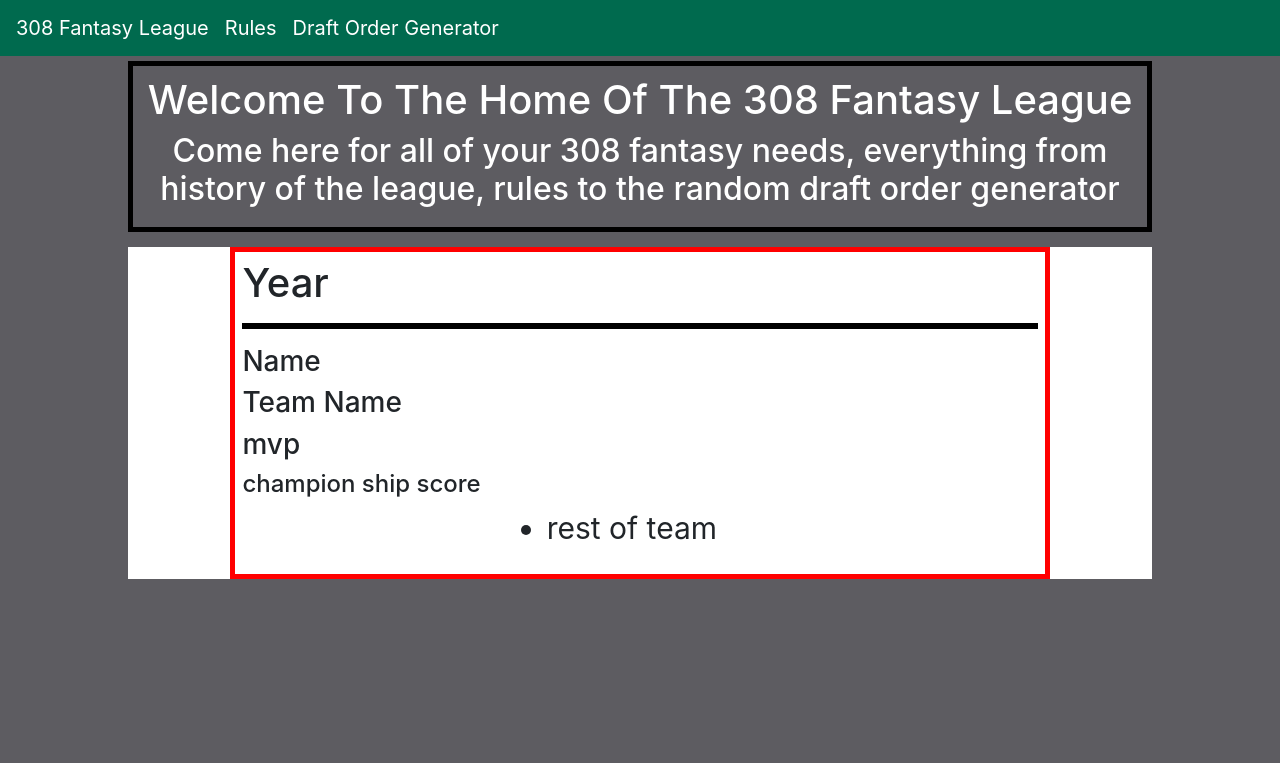
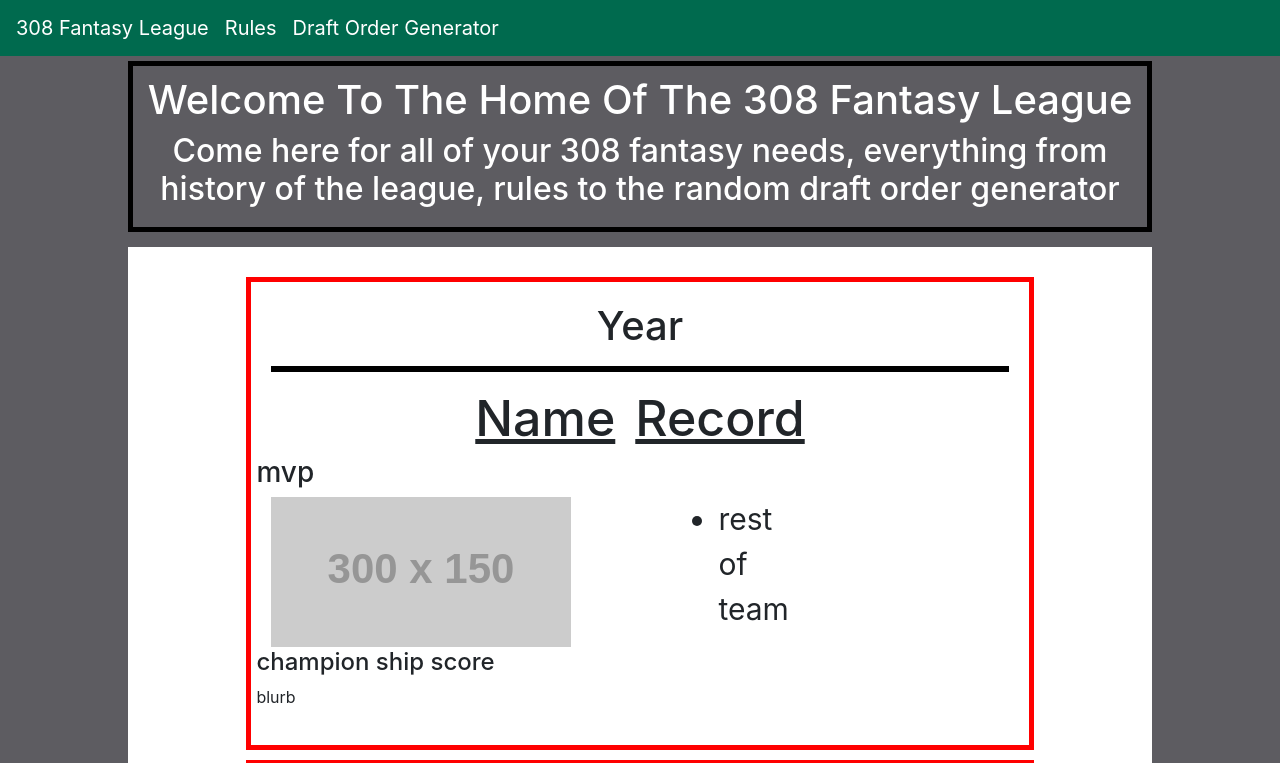
Before and after one commit to cfech/React-Fantasy, a React (Create React App) app in the folder client/: page / in a window 1280 px wide. Shown: the top 763 px of the page. Built offline with nearby package versions, Linux system fonts and the light colour scheme.

Commit message:
added wireframe for championship card

```diff
--- a/client/src/components/pastChampions/champs.js
+++ b/client/src/components/pastChampions/champs.js
@@ -1,21 +1,44 @@
 import React from "react"
 import './style.css'
 
-function Champs() {
+function Champs(props) {
     return (
 
-    <div className = "champDiv">
-    <h1>Year</h1>
-    <hr/>
-    <h3>Name</h3>
-    <h3>Team Name </h3>
-    <h3>mvp</h3>
-    <h4>champion ship score</h4>
-    <ul>
-        <li>rest of team</li>
-    </ul>
+        <div className="champDiv">
+            <h1 className="h1year">Year</h1>
+            <hr />
 
-    </div>
+            <div className="row nameRecord">
+                <h3 className="NameH3">Name</h3>
+                <h3 className="RecordH3">Record</h3>
+            </div>
+
+            <div className="row">
+                <h3>mvp</h3>
+            </div>
+
+            <div className="row">
+                <div className="col-5">
+                    <img src={"https://via.placeholder.com/300x150"} />
+                </div>
+                <div className="col-5">
+                    <ul>
+                        <li>rest of team</li>
+                    </ul>
+                </div>
+            </div>
+
+
+
+            <div className="row">
+                <h4>champion ship score</h4>
+
+            </div>
+
+            <div className="row">
+                <p>blurb</p>
+            </div>
+        </div>
     )
 }
 
--- a/client/src/components/pastChampions/style.css
+++ b/client/src/components/pastChampions/style.css
@@ -4,4 +4,27 @@
     border: 5px solid red;
     margin-top: 10px;
     padding: 7px;
+
+    padding:20px;
 }
+
+.NameH3{
+    margin-right: 10px;
+    font-size: 50px;
+    text-decoration: underline;
+}
+
+.RecordH3{
+    font-size: 50px;
+    margin-left: 10px;
+    text-decoration: underline;
+}
+
+
+.nameRecord{
+   justify-content: center;
+}
+
+.h1year{
+    text-align: center;
+}
--- a/client/src/pages/HomePage.js
+++ b/client/src/pages/HomePage.js
@@ -8,13 +8,15 @@ import "./style.css"
 function Home() {
   return (
     <>
-<Banner></Banner>
+      <Banner></Banner>
 
-<div className="championShipDiv">
-<Champs/>
-</div>
+      <div className="championShipDiv">
+        <Champs />
+        <Champs />
+        <Champs />
+      </div>
 
-</>
+    </>
   );
 }
 
--- a/client/src/pages/style.css
+++ b/client/src/pages/style.css
@@ -60,4 +60,5 @@ button:hover{
     width: 80%;
     margin: auto;
     margin-top: 15px;
+    padding:20px;
 }
```
Also changed, not shown: client/src/info.json (added, +22 -0 lines).
